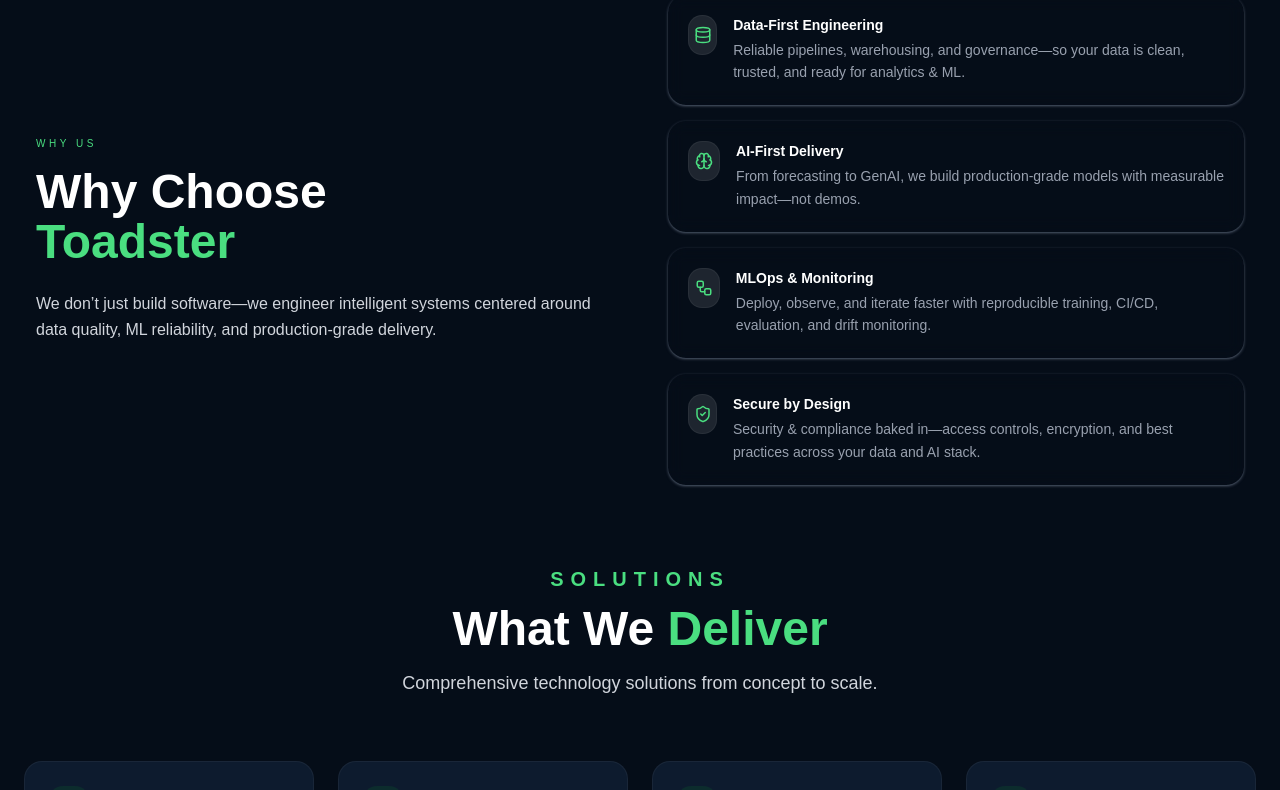
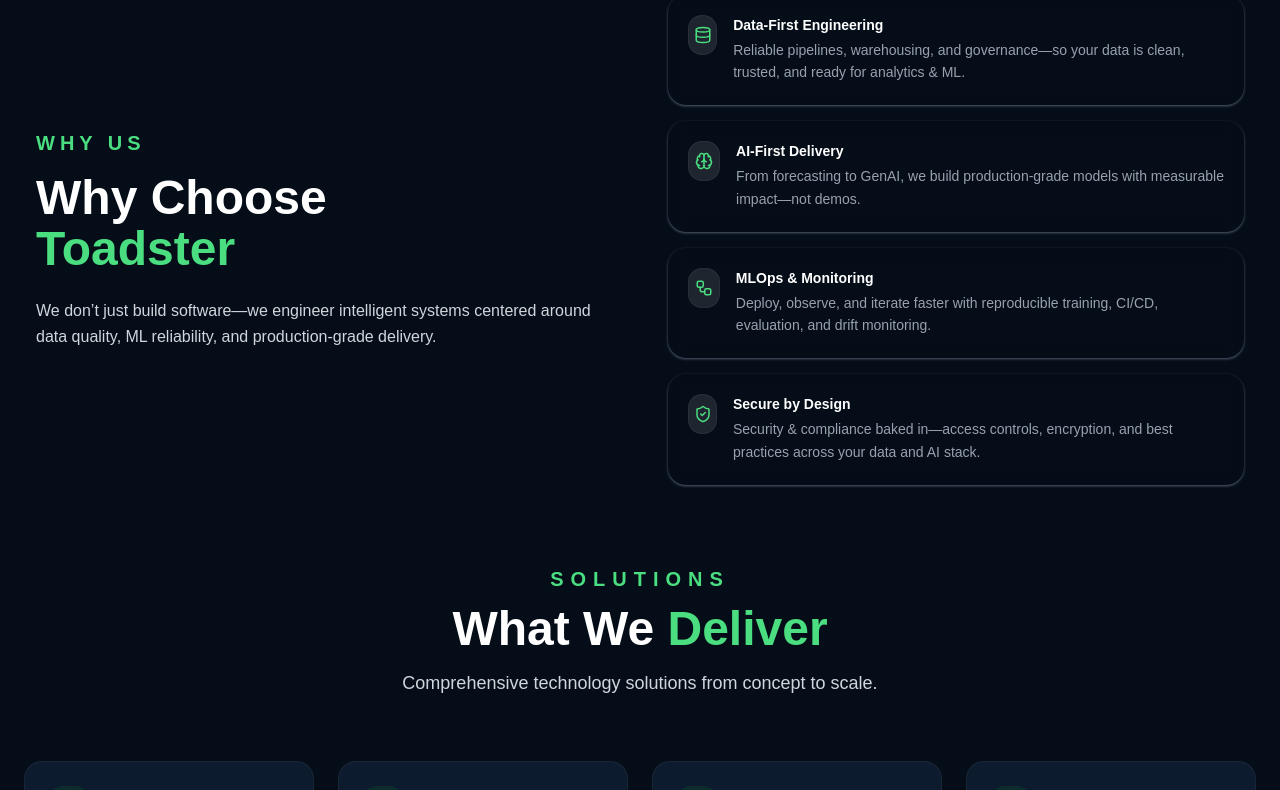
Before and after one commit to nisha-s26/toads, a React (Vite) app: page / in a window 1280 px wide. Shown: the part 2080-2870 px from the top of the page. Built offline with nearby package versions, Linux system fonts and the light colour scheme.

Commit message:
added twitter link

```diff
--- a/src/components/Footer.tsx
+++ b/src/components/Footer.tsx
@@ -1,5 +1,5 @@
 import type { ComponentType, ReactNode } from "react"
-import { Mail, Phone, MapPin, Linkedin, Instagram, Youtube } from "lucide-react"
+import { Mail, Phone, MapPin, Linkedin, Twitter, Instagram, Youtube } from "lucide-react"
 import { motion } from "framer-motion"
 import { Link } from "react-router-dom"
 
@@ -35,6 +35,11 @@
         href: "https://in.linkedin.com/company/toadster-technologies-private-limited",
         icon: Linkedin,
         label: "Toadster on LinkedIn",
+    },
+    {
+        href: "https://x.com/technologi62401",
+        icon: Twitter,
+        label: "Toadster on X",
     },
     {
         href: "https://www.instagram.com/toadster_technologies",
--- a/src/pages/homepage/WhyUs.tsx
+++ b/src/pages/homepage/WhyUs.tsx
@@ -43,7 +43,7 @@
                         transition={{ duration: 0.8, ease: "easeOut" }}
                         className="max-w-xl text-center lg:text-left"
                     >
-                        <p className="text-[10px] tracking-[0.35em] text-toadster-green">WHY US</p>
+                        <p className="text-xl font-semibold tracking-[0.25em] text-toadster-green uppercase">WHY US</p>
 
                         <h2 className="mt-4 text-4xl md:text-5xl font-extrabold leading-[1.05] text-white">
                             Why Choose
```
